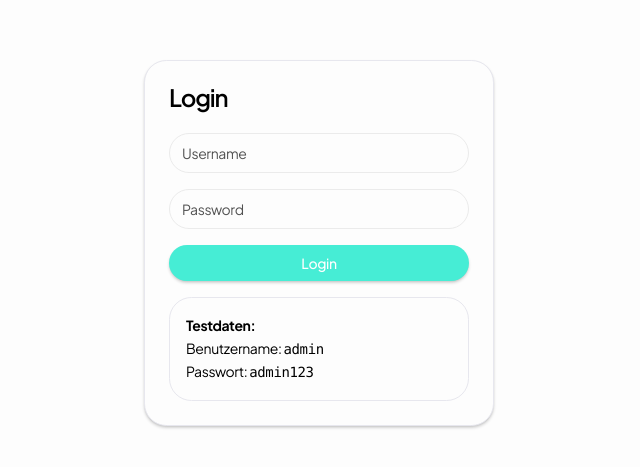
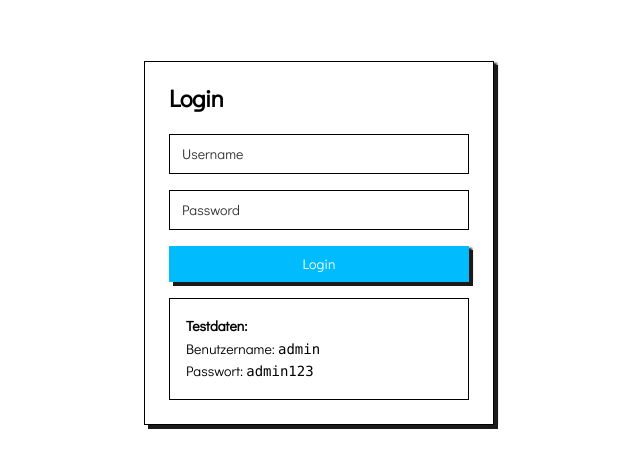
Before and after one commit to DevSpace88/market_data_app, a Vue app in the folder frontend/: page /login in a window 1280 px wide. Shown: the part 157-624 px from the top of the page, without its empty margins (321-961 px from the left). Built offline with nearby package versions, Linux system fonts and the light colour scheme.

Commit message:
neo brutalist look

```diff
--- a/frontend/src/assets/styles/main.css
+++ b/frontend/src/assets/styles/main.css
@@ -1,4 +1,4 @@
-@import url('https://fonts.googleapis.com/css2?family=IBM+Plex+Mono:wght@400;500&family=Lora:wght@400;500;600&family=Plus+Jakarta+Sans:wght@400;500;600;700&display=swap');
+@import url('https://fonts.googleapis.com/css2?family=Didact+Gothic&family=Space+Mono:wght@400;700&display=swap');
 
 @tailwind base;
 @tailwind components;
@@ -7,111 +7,111 @@
 
 @layer base {
   :root {
-    --background: oklch(0.9940 0 0);
+    --background: oklch(1.0000 0 0);
     --foreground: oklch(0 0 0);
-    --card: oklch(0.9940 0 0);
+    --card: oklch(1.0000 0 0);
     --card-foreground: oklch(0 0 0);
-    --popover: oklch(0.9911 0 0);
+    --popover: oklch(1.0000 0 0);
     --popover-foreground: oklch(0 0 0);
-    --primary: oklch(0.8550 0.1380 181.0710);
+    --primary: oklch(0.7460 0.1600 232.6610);
     --primary-foreground: oklch(1.0000 0 0);
-    --secondary: oklch(0.9540 0.0063 255.4755);
-    --secondary-foreground: oklch(0.1344 0 0);
-    --muted: oklch(0.9702 0 0);
-    --muted-foreground: oklch(0.4386 0 0);
-    --accent: oklch(0.9393 0.0288 266.3680);
-    --accent-foreground: oklch(0.5445 0.1903 259.4848);
-    --destructive: oklch(0.6290 0.1902 23.0704);
+    --secondary: oklch(0.9054 0.1546 194.7689);
+    --secondary-foreground: oklch(0 0 0);
+    --muted: oklch(0.9551 0 0);
+    --muted-foreground: oklch(0.3211 0 0);
+    --accent: oklch(0.6388 0.2554 10.5078);
+    --accent-foreground: oklch(1.0000 0 0);
+    --destructive: oklch(0 0 0);
     --destructive-foreground: oklch(1.0000 0 0);
-    --border: oklch(0.9300 0.0094 286.2156);
-    --input: oklch(0.9401 0 0);
-    --ring: oklch(0 0 0);
-    --chart-1: oklch(0.7459 0.1483 156.4499);
-    --chart-2: oklch(0.5393 0.2713 286.7462);
-    --chart-3: oklch(0.7336 0.1758 50.5517);
-    --chart-4: oklch(0.5828 0.1809 259.7276);
-    --chart-5: oklch(0.5590 0 0);
-    --sidebar: oklch(0.9777 0.0051 247.8763);
+    --border: oklch(0 0 0);
+    --input: oklch(0 0 0);
+    --ring: oklch(0.8716 0.2785 142.7157);
+    --chart-1: oklch(0.8716 0.2785 142.7157);
+    --chart-2: oklch(0.9054 0.1546 194.7689);
+    --chart-3: oklch(0.6388 0.2554 10.5078);
+    --chart-4: oklch(0.3821 0.2647 264.0520);
+    --chart-5: oklch(0.8182 0.1783 109.7692);
+    --sidebar: oklch(0.9551 0 0);
     --sidebar-foreground: oklch(0 0 0);
-    --sidebar-primary: oklch(0 0 0);
+    --sidebar-primary: oklch(0.8716 0.2785 142.7157);
     --sidebar-primary-foreground: oklch(1.0000 0 0);
-    --sidebar-accent: oklch(0.9401 0 0);
-    --sidebar-accent-foreground: oklch(0 0 0);
-    --sidebar-border: oklch(0.9401 0 0);
-    --sidebar-ring: oklch(0 0 0);
-    --font-sans: 'Plus Jakarta Sans', sans-serif;
-    --font-serif: 'Lora', serif;
-    --font-mono: 'IBM Plex Mono', monospace;
-    --radius: 1.4rem;
-    --shadow-x: 0px;
-    --shadow-y: 2px;
-    --shadow-blur: 3px;
+    --sidebar-accent: oklch(0.6388 0.2554 10.5078);
+    --sidebar-accent-foreground: oklch(1.0000 0 0);
+    --sidebar-border: oklch(0 0 0);
+    --sidebar-ring: oklch(0.8716 0.2785 142.7157);
+    --font-sans: Didact Gothic, ui-sans-serif, sans-serif, system-ui;
+    --font-serif: ui-serif, Georgia, Cambria, "Times New Roman", Times, serif;
+    --font-mono: Space Mono, monospace;
+    --radius: 0px;
+    --shadow-x: 4px;
+    --shadow-y: 4px;
+    --shadow-blur: 0px;
     --shadow-spread: 0px;
-    --shadow-opacity: 0.16;
-    --shadow-color: hsl(0 0% 0%);
-    --shadow-2xs: 0px 2px 3px 0px hsl(0 0% 0% / 0.08);
-    --shadow-xs: 0px 2px 3px 0px hsl(0 0% 0% / 0.08);
-    --shadow-sm: 0px 2px 3px 0px hsl(0 0% 0% / 0.16), 0px 1px 2px -1px hsl(0 0% 0% / 0.16);
-    --shadow: 0px 2px 3px 0px hsl(0 0% 0% / 0.16), 0px 1px 2px -1px hsl(0 0% 0% / 0.16);
-    --shadow-md: 0px 2px 3px 0px hsl(0 0% 0% / 0.16), 0px 2px 4px -1px hsl(0 0% 0% / 0.16);
-    --shadow-lg: 0px 2px 3px 0px hsl(0 0% 0% / 0.16), 0px 4px 6px -1px hsl(0 0% 0% / 0.16);
-    --shadow-xl: 0px 2px 3px 0px hsl(0 0% 0% / 0.16), 0px 8px 10px -1px hsl(0 0% 0% / 0.16);
-    --shadow-2xl: 0px 2px 3px 0px hsl(0 0% 0% / 0.40);
-    --tracking-normal: -0.025em;
-    --spacing: 0.27rem;
+    --shadow-opacity: 1;
+    --shadow-color: #1a1a1a;
+    --shadow-2xs: 4px 4px 0px 0px hsl(0 0% 10.1961% / 0.50);
+    --shadow-xs: 4px 4px 0px 0px hsl(0 0% 10.1961% / 0.50);
+    --shadow-sm: 4px 4px 0px 0px hsl(0 0% 10.1961% / 1.00), 4px 1px 2px -1px hsl(0 0% 10.1961% / 1.00);
+    --shadow: 4px 4px 0px 0px hsl(0 0% 10.1961% / 1.00), 4px 1px 2px -1px hsl(0 0% 10.1961% / 1.00);
+    --shadow-md: 4px 4px 0px 0px hsl(0 0% 10.1961% / 1.00), 4px 2px 4px -1px hsl(0 0% 10.1961% / 1.00);
+    --shadow-lg: 4px 4px 0px 0px hsl(0 0% 10.1961% / 1.00), 4px 4px 6px -1px hsl(0 0% 10.1961% / 1.00);
+    --shadow-xl: 4px 4px 0px 0px hsl(0 0% 10.1961% / 1.00), 4px 8px 10px -1px hsl(0 0% 10.1961% / 1.00);
+    --shadow-2xl: 4px 4px 0px 0px hsl(0 0% 10.1961% / 2.50);
+    --tracking-normal: 0em;
+    --spacing: 0.25rem;
   }
 
   .dark {
-    --background: oklch(0.2223 0.0060 271.1393);
-    --foreground: oklch(0.9551 0 0);
-    --card: oklch(0.2568 0.0076 274.6528);
-    --card-foreground: oklch(0.9551 0 0);
-    --popover: oklch(0.2568 0.0076 274.6528);
-    --popover-foreground: oklch(0.9551 0 0);
-    --primary: oklch(0.8550 0.1380 181.0710);
-    --primary-foreground: oklch(1.0000 0 0);
-    --secondary: oklch(0.2940 0.0130 272.9312);
-    --secondary-foreground: oklch(0.9551 0 0);
-    --muted: oklch(0.2940 0.0130 272.9312);
-    --muted-foreground: oklch(0.7058 0 0);
-    --accent: oklch(0.2795 0.0368 260.0310);
-    --accent-foreground: oklch(0.7857 0.1153 246.6596);
-    --destructive: oklch(0.7106 0.1661 22.2162);
-    --destructive-foreground: oklch(1.0000 0 0);
-    --border: oklch(0.3289 0.0092 268.3843);
-    --input: oklch(0.3289 0.0092 268.3843);
-    --ring: oklch(0.6132 0.2294 291.7437);
-    --chart-1: oklch(0.8003 0.1821 151.7110);
-    --chart-2: oklch(0.6132 0.2294 291.7437);
-    --chart-3: oklch(0.8077 0.1035 19.5706);
-    --chart-4: oklch(0.6691 0.1569 260.1063);
-    --chart-5: oklch(0.7058 0 0);
-    --sidebar: oklch(0.2011 0.0039 286.0396);
-    --sidebar-foreground: oklch(0.9551 0 0);
-    --sidebar-primary: oklch(0.6132 0.2294 291.7437);
-    --sidebar-primary-foreground: oklch(1.0000 0 0);
-    --sidebar-accent: oklch(0.2940 0.0130 272.9312);
-    --sidebar-accent-foreground: oklch(0.6132 0.2294 291.7437);
-    --sidebar-border: oklch(0.3289 0.0092 268.3843);
-    --sidebar-ring: oklch(0.6132 0.2294 291.7437);
-    --font-sans: 'Plus Jakarta Sans', sans-serif;
-    --font-serif: 'Lora', serif;
-    --font-mono: 'IBM Plex Mono', monospace;
-    --radius: 1.4rem;
-    --shadow-x: 0px;
-    --shadow-y: 2px;
-    --shadow-blur: 3px;
+    --background: oklch(0 0 0);
+    --foreground: oklch(1.0000 0 0);
+    --card: oklch(0.3211 0 0);
+    --card-foreground: oklch(1.0000 0 0);
+    --popover: oklch(0.3211 0 0);
+    --popover-foreground: oklch(1.0000 0 0);
+    --primary: oklch(0.8867 0.2344 143.2809);
+    --primary-foreground: oklch(0 0 0);
+    --secondary: oklch(0.9089 0.1478 194.8663);
+    --secondary-foreground: oklch(0 0 0);
+    --muted: oklch(0.2178 0 0);
+    --muted-foreground: oklch(0.8452 0 0);
+    --accent: oklch(0.6702 0.2462 356.4011);
+    --accent-foreground: oklch(0 0 0);
+    --destructive: oklch(1.0000 0 0);
+    --destructive-foreground: oklch(0 0 0);
+    --border: oklch(1.0000 0 0);
+    --input: oklch(1.0000 0 0);
+    --ring: oklch(0.8867 0.2344 143.2809);
+    --chart-1: oklch(0.8867 0.2344 143.2809);
+    --chart-2: oklch(0.9089 0.1478 194.8663);
+    --chart-3: oklch(0.6702 0.2462 356.4011);
+    --chart-4: oklch(0.4419 0.2256 272.2811);
+    --chart-5: oklch(0.8197 0.1639 109.5288);
+    --sidebar: oklch(0 0 0);
+    --sidebar-foreground: oklch(1.0000 0 0);
+    --sidebar-primary: oklch(0.8867 0.2344 143.2809);
+    --sidebar-primary-foreground: oklch(0 0 0);
+    --sidebar-accent: oklch(0.6702 0.2462 356.4011);
+    --sidebar-accent-foreground: oklch(0 0 0);
+    --sidebar-border: oklch(1.0000 0 0);
+    --sidebar-ring: oklch(0.8867 0.2344 143.2809);
+    --font-sans: Didact Gothic, ui-sans-serif, sans-serif, system-ui;
+    --font-serif: ui-serif, Georgia, Cambria, "Times New Roman", Times, serif;
+    --font-mono: Space Mono, monospace;
+    --radius: 0px;
+    --shadow-x: 4px;
+    --shadow-y: 4px;
+    --shadow-blur: 0px;
     --shadow-spread: 0px;
-    --shadow-opacity: 0.16;
-    --shadow-color: hsl(0 0% 0%);
-    --shadow-2xs: 0px 2px 3px 0px hsl(0 0% 0% / 0.08);
-    --shadow-xs: 0px 2px 3px 0px hsl(0 0% 0% / 0.08);
-    --shadow-sm: 0px 2px 3px 0px hsl(0 0% 0% / 0.16), 0px 1px 2px -1px hsl(0 0% 0% / 0.16);
-    --shadow: 0px 2px 3px 0px hsl(0 0% 0% / 0.16), 0px 1px 2px -1px hsl(0 0% 0% / 0.16);
-    --shadow-md: 0px 2px 3px 0px hsl(0 0% 0% / 0.16), 0px 2px 4px -1px hsl(0 0% 0% / 0.16);
-    --shadow-lg: 0px 2px 3px 0px hsl(0 0% 0% / 0.16), 0px 4px 6px -1px hsl(0 0% 0% / 0.16);
-    --shadow-xl: 0px 2px 3px 0px hsl(0 0% 0% / 0.16), 0px 8px 10px -1px hsl(0 0% 0% / 0.16);
-    --shadow-2xl: 0px 2px 3px 0px hsl(0 0% 0% / 0.40);
+    --shadow-opacity: 1;
+    --shadow-color: #1a1a1a;
+    --shadow-2xs: 4px 4px 0px 0px hsl(0 0% 10.1961% / 0.50);
+    --shadow-xs: 4px 4px 0px 0px hsl(0 0% 10.1961% / 0.50);
+    --shadow-sm: 4px 4px 0px 0px hsl(0 0% 10.1961% / 1.00), 4px 1px 2px -1px hsl(0 0% 10.1961% / 1.00);
+    --shadow: 4px 4px 0px 0px hsl(0 0% 10.1961% / 1.00), 4px 1px 2px -1px hsl(0 0% 10.1961% / 1.00);
+    --shadow-md: 4px 4px 0px 0px hsl(0 0% 10.1961% / 1.00), 4px 2px 4px -1px hsl(0 0% 10.1961% / 1.00);
+    --shadow-lg: 4px 4px 0px 0px hsl(0 0% 10.1961% / 1.00), 4px 4px 6px -1px hsl(0 0% 10.1961% / 1.00);
+    --shadow-xl: 4px 4px 0px 0px hsl(0 0% 10.1961% / 1.00), 4px 8px 10px -1px hsl(0 0% 10.1961% / 1.00);
+    --shadow-2xl: 4px 4px 0px 0px hsl(0 0% 10.1961% / 2.50);
   }
 
   @theme inline {
```
